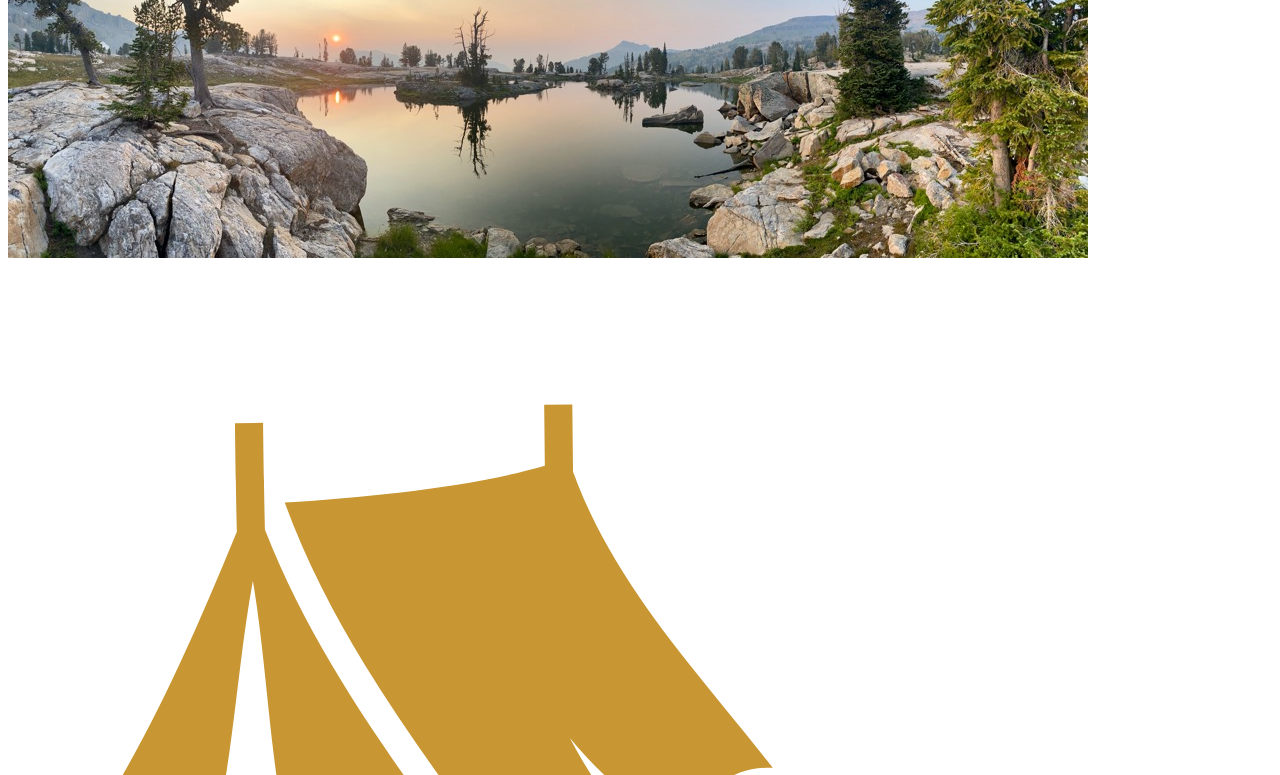
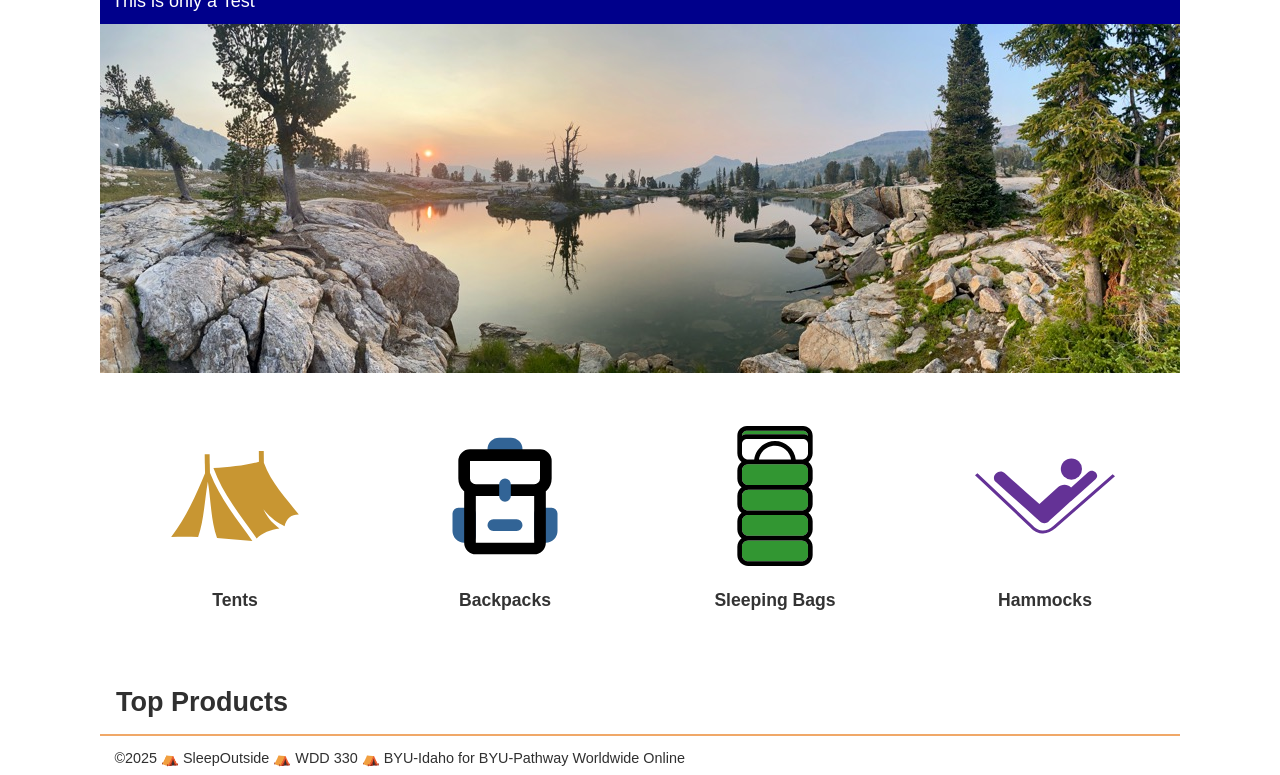
Before and after one commit to yennyjacoby/Sleep-outside-wdd330, a website built with Vite: page src/index.html in a window 1280 px wide. Shown: the part 99-874 px from the top of the page. Built offline with nearby package versions, Linux system fonts and the light colour scheme; no server answers.

Commit message:
I corrected the categories. The Top Products section, footer, and header are now showing correctly.

```diff
--- a/src/css/style.css
+++ b/src/css/style.css
@@ -94,33 +94,44 @@ p {
   margin-top: -1.7em;
 }
 
-/* Category class in index.html for the svg icons*/
 
+/* Categories Section */
 .categories {
-  margin-bottom: 3rem;
+  display: grid;
+  grid-template-columns: repeat(auto-fit, minmax(180px, 1fr));
+  gap: 2rem;
+  margin: 3rem 0;
+  padding: 0 1rem;
 }
 
-.category-list {
-  list-style: none;
-  padding: 0;
-  display: grid;
-  grid-template-columns: repeat(auto-fit, minmax(120px, 1fr));
-  gap: 1rem;
+.category {
+  text-align: center;
 }
 
-.category-list a {
+.category a {
   display: flex;
   flex-direction: column;
   align-items: center;
   text-decoration: none;
   color: inherit;
-  text-align: center;
 }
 
-.category-list img {
-  width: 100%;
-  max-width: 150px;
-  height: auto;
+.category img {
+  width: 140px;
+  height: 140px;
+  object-fit: contain;
+  transition: transform 0.3s ease;
+}
+
+.category img:hover {
+  transform: scale(1.1);
+}
+
+.category p {
+  margin-top: 0.75rem;
+  font-size: 1.1rem;
+  font-weight: 600;
+  color: #333;
 }
 
 /* utility classes */
--- a/src/index.html
+++ b/src/index.html
@@ -1,4 +1,4 @@
-<!doctype html>
+<!-- <!doctype html>
 <html lang="en">
 
 <head>
@@ -18,7 +18,7 @@
       alt="image of a high mountain lake" />
     </div>
 
-    <!-- Categories  -->
+    Categories
   <div class="categories">
     <div class="category">
       <a href="product_listing/index.html?category=tents">
@@ -88,9 +88,6 @@
       </ul>
     </section>
 
-  <!--
-  I commented out this section so products are only shown on each category page.
-    Uncomment it if you want the "top products" subtitle and the list of tents back on the home page.
 
     <section class="products">
       <h2>Top Products</h2>
@@ -108,4 +105,78 @@
   <footer id="main-footer"></footer>
 </body>
 
+</html> -->
+
+
+<!doctype html>
+<html lang="en">
+
+<head>
+  <meta charset="UTF-8" />
+  <meta name="viewport" content="width=device-width, initial-scale=1.0" />
+  <title>Sleep Outside | Home</title>
+  <link rel="stylesheet" href="/css/style.css" />
+  <script src="/js/main.js" type="module"></script>
+</head>
+
+<body>
+  <header class="divider" id="main-header"></header>
+
+  <main class="divider">
+    <div class="hero">
+     <img src="/images/banner-sm.jpg" srcset="/images/banner-sm.jpg 500w, /images/banner.jpg"
+      alt="image of a high mountain lake" />
+    </div>
+
+    <!-- Categories  -->
+  <div class="categories">
+    <div class="category">
+      <a href="product_listing/index.html?category=tents">
+        <img src="/images/category-tents.svg" alt="Tents category">
+      </a>
+      <p>Tents</p>
+    </div>
+
+    <div class="category">
+      <a href="product_listing/index.html?category=backpacks">
+        <img src="/images/category-backpacks.svg" alt="Backpacks category">
+      </a>
+      <p>Backpacks</p>
+    </div>
+
+    <div class="category">
+      <a href="product_listing/index.html?category=sleeping-bags">
+        <img src="/images/category-sleepingbags.svg" alt="Sleeping Bags category">
+      </a>
+      <p>Sleeping Bags</p>
+    </div>
+
+    <div class="category">
+      <a href="product_listing/index.html?category=hammocks">
+        <img src="/images/category-hammocks.svg" alt="Hammocks category">
+      </a>
+      <p>Hammocks</p>
+    </div>
+</div>
+
+
+      <div class="mission">
+        <p>
+          Our mission is to provide you with everything you need to sleep
+          outside comfortably at an affordable price.
+        </p>
+      </div>
+    </div>
+
+    <section class="products">
+      <h2>Top Products</h2>
+      <ul class="product-list">
+        <!-- Product cards will be rendered here by JavaScript -->
+      </ul>
+    </section>
+  </main>
+
+  <footer id="main-footer"></footer>
+</body>
+
 </html>
--- a/src/js/ProductData.mjs
+++ b/src/js/ProductData.mjs
@@ -1,26 +1,44 @@
+// const baseURL = import.meta.env.VITE_SERVER_URL
+
+// function convertToJson(res) {
+//   if (res.ok) {
+//     return res.json();
+//   } else {
+//     throw new Error("Bad Response");
+//   }
+// }
+
+// export default class ProductData {
+//   constructor() {
+//     // this.category = category;
+//     // this.path = `../json/${this.category}.json`;
+//   }
+//   async getData(category) {
+//     const response = await fetch(`${baseURL}products/search/${category}`);
+//     const data = await convertToJson(response);
+//     return data.Result;
+//   }
+//   async findProductById(id) {
+//     const products = await fetch(`${baseURL}product/${id}`);
+//     const data = await convertToJson(products);
+//     return data.Result;
+//   }
+// }
+
+
 const baseURL = import.meta.env.VITE_SERVER_URL
 
 function convertToJson(res) {
   if (res.ok) {
     return res.json();
-  } else {
-    throw new Error("Bad Response");
   }
 }
 
 export default class ProductData {
-  constructor() {
-    // this.category = category;
-    // this.path = `../json/${this.category}.json`;
-  }
+
   async getData(category) {
     const response = await fetch(`${baseURL}products/search/${category}`);
     const data = await convertToJson(response);
     return data.Result;
   }
-  async findProductById(id) {
-    const products = await fetch(`${baseURL}product/${id}`);
-    const data = await convertToJson(products);
-    return data.Result;
-  }
 }
--- a/src/js/main.js
+++ b/src/js/main.js
@@ -8,12 +8,6 @@ new Alert();
 
 loadHeaderFooter();
 
-/*
-
-Commented out so src/index only shows the product categories.
-Uncomment this block to show the tents list on the home page again (src/index.html)
-
-// initialize product list
 const dataSource = new ProductData("tents");
 const listElement = document.querySelector(".product-list");
 const tentList = new ProductList("tents", dataSource, listElement);
```
